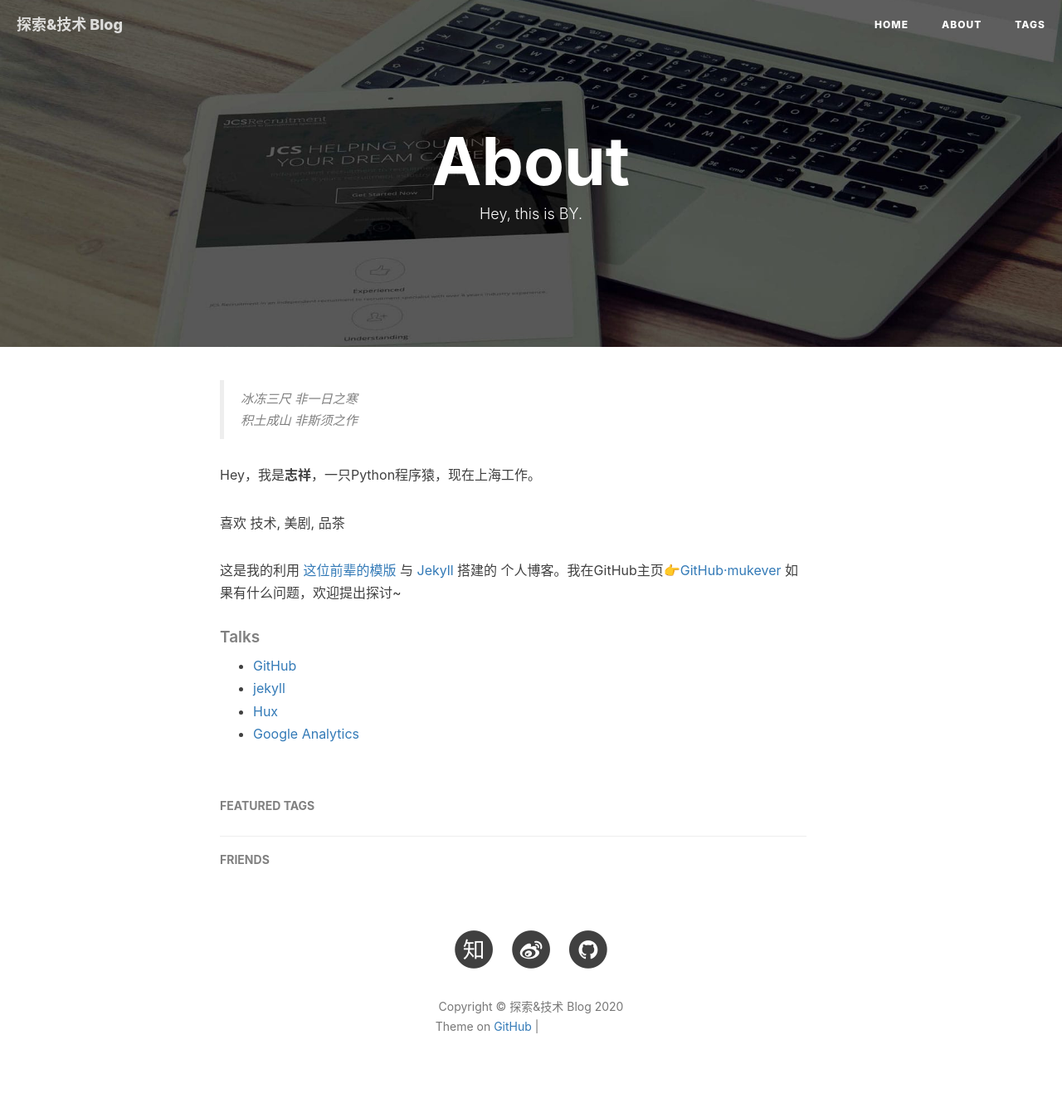
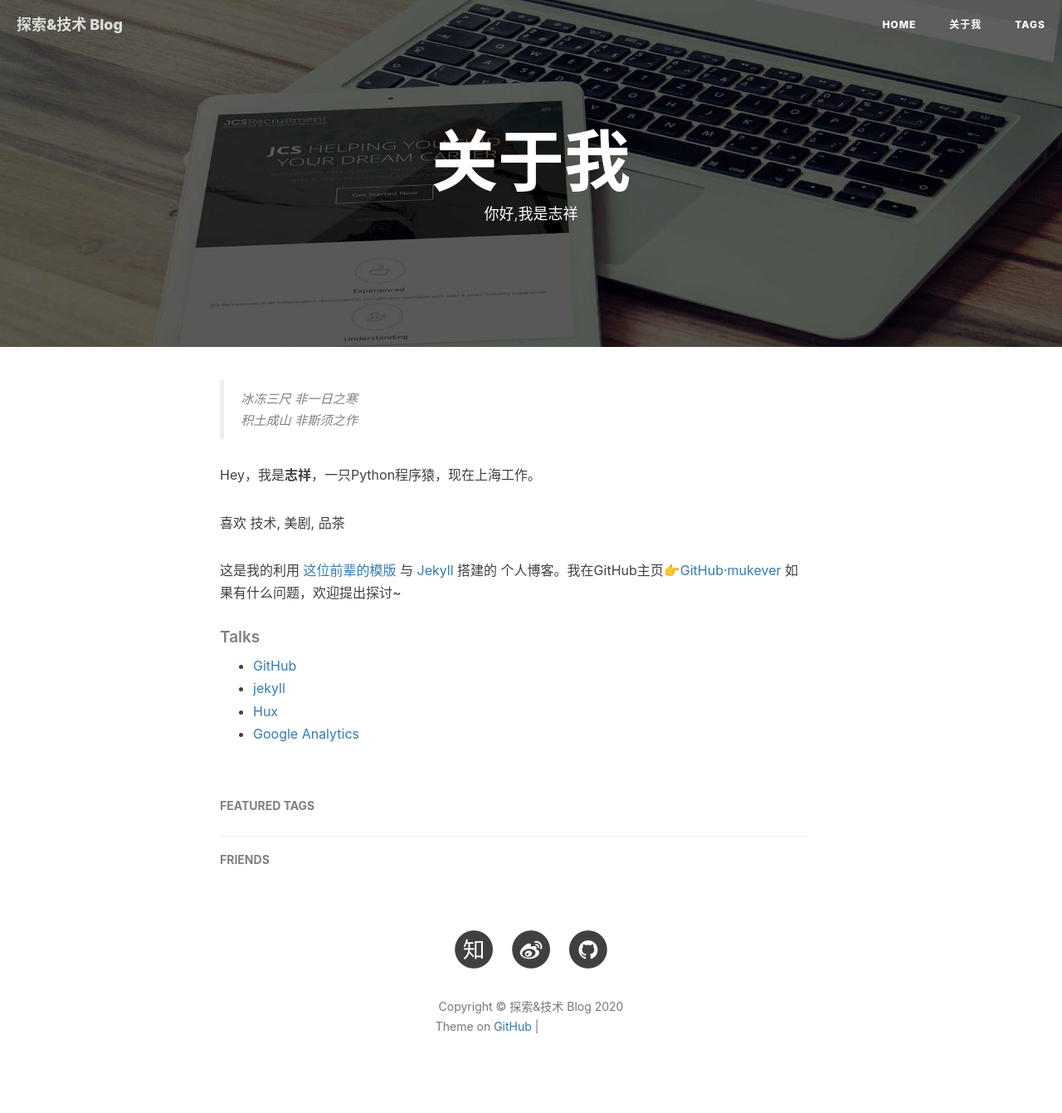
Before and after one commit to mukever/mukever.github.io, a Jekyll site: the page built from about.html, in a window 1280 px wide. Shown: the whole page at 83% size. Built offline with Jekyll 4.4.1, drawn with Linux system fonts in a browser that asks for light colours; nearby versions of some CDN libraries; comment, search, counter and statistics services are not loaded; grey boxes are pictures that could not be loaded.

Commit message:
change config

```diff
--- a/about.html
+++ b/about.html
@@ -1,7 +1,7 @@
 ---
 layout: page
-title: "About"
-description: "Hey, this is BY."
+title: "关于我"
+description: "你好,我是志祥"
 header-img: "img/post-bg-rwd.jpg"
 ---
 
```
Also changed, not shown: 2 other files.
